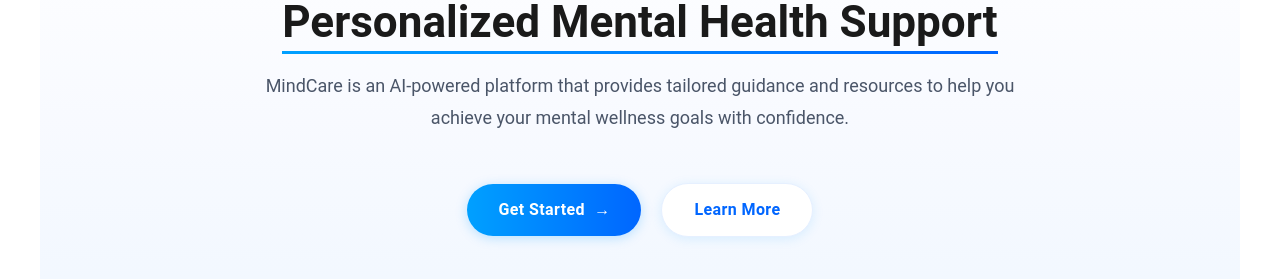
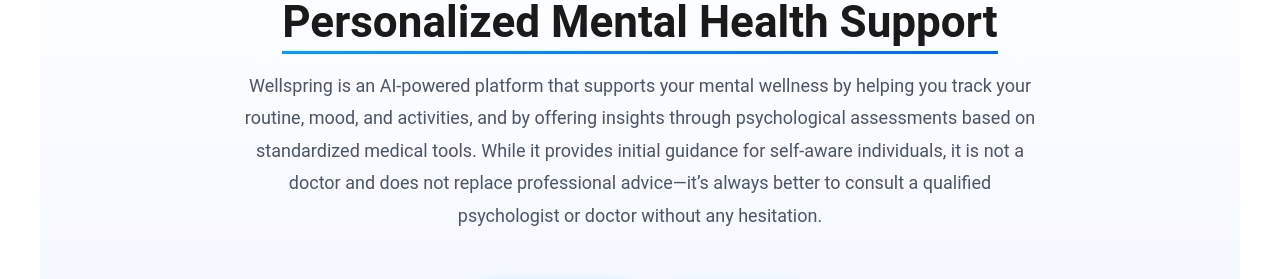
Before and after one commit to MBillahsust/WellSpring, a React (Create React App) app in the folder Frontend/: page / in a window 1280 px wide. Shown: the part 253-532 px from the top of the page. Built offline with nearby package versions, Linux system fonts and the light colour scheme; no server answers.

Commit message:
disclaimer message added

```diff
--- a/Frontend/src/Components/Community.js
+++ b/Frontend/src/Components/Community.js
@@ -19,7 +19,7 @@ export default function CommunityFeatures() {
     {
       title: "Counsellor Bot",
       description: "Chat with our counsellor bot to get immediate assistance and guidance whenever you need support.",
-      path: "/counsellor-bot",
+      path: "/ai-counselor",
       icon: FaRobot,
       buttonText: "Chat Now"
     }
--- a/Frontend/src/Components/Personalized.js
+++ b/Frontend/src/Components/Personalized.js
@@ -32,8 +32,9 @@ export default function BigCard({ onGetStartedClick }) {
             whileInView={{ opacity: 1, y: 0 }}
             transition={{ duration: 0.8, delay: 0.3 }}
           >
-            MindCare is an AI-powered platform that provides tailored guidance and resources
-            to help you achieve your mental wellness goals with confidence.
+            Wellspring is an AI-powered platform that supports your mental wellness by helping you track your routine, mood, and activities, and by offering insights through psychological assessments based on standardized medical tools. While it provides initial guidance for self-aware individuals, it is not a doctor and does not replace professional advice—it’s always better to consult a qualified psychologist or doctor without any hesitation.
+
+
           </motion.p>
           <motion.div
             className="flex flex-col sm:flex-row justify-center items-center gap-4 sm:gap-5"
@@ -47,7 +48,7 @@ export default function BigCard({ onGetStartedClick }) {
               className="w-full sm:w-auto"
             >
               <Link
-                to="/get-started"
+                to="/signup"
                 className="group w-full sm:w-auto inline-flex items-center justify-center px-8 py-3.5 bg-gradient-to-r from-[#00a0ff] to-[#0066ff] text-white text-[1rem] font-semibold tracking-wide rounded-full shadow-[0_2px_12px_rgba(0,157,255,0.25)] hover:shadow-[0_4px_16px_rgba(0,157,255,0.35)] transition-all duration-300"
                 onClick={onGetStartedClick}
               >
--- a/Frontend/src/pages/AICounselorPages/AICounselor.js
+++ b/Frontend/src/pages/AICounselorPages/AICounselor.js
@@ -243,17 +243,14 @@ const AICounselor = () => {
     }, 1000);
   };
 
-  // Load chat history
-  const loadChatHistory = (id) => {
-    // Implementation of loadChatHistory function
-  };
+
 
   const [gameCount, setGameCount] = useState(5);
 
   const lines = [
     "AI Counselor",
     "Your personal mental health assistant",
-    "Always here to listen and guide."
+    "The AI counselor provides initial guidance to help you understand your mental well-being—always consult a professional before drawing any conclusions."
   ];
 
   const container = {
--- a/Frontend/src/pages/AICounselorPages/CounsellorBotChat.js
+++ b/Frontend/src/pages/AICounselorPages/CounsellorBotChat.js
@@ -50,7 +50,7 @@ const CopilotLikeChat = () => {
     setMessages(prev => [...prev, { sender: 'user', text }]);
     setIsLoading(true);
     try {
-      const systemPrompt = `You are an empathetic and professional AI mental health counselor. Your role is to understand the user's mental health condition, mood patterns, daily activities, and cognitive performance based on the detailed data provided. Use this comprehensive overview of the user's recent assessments, mood history, activity logs, and game performance metrics to offer personalized, supportive, and practical advice that promotes the user's emotional well-being, cognitive health, and overall balance in daily life. Always communicate with compassion, avoid judgment, and tailor your responses to reflect the unique experiences and needs revealed by the data.`;
+      const systemPrompt = `You are an empathetic and professional AI mental health counselor. Your role is to understand the user's mental health condition, mood patterns, daily activities, and cognitive performance based on the detailed data provided. Use this comprehensive overview of the user's recent assessments, mood history, activity logs, and game performance metrics to offer personalized, supportive, and practical advice that promotes the user's emotional well-being, cognitive health, and overall balance in daily life. Always communicate with compassion, avoid judgment, and tailor your responses to reflect the unique experiences and needs revealed by the data. Also Make sure that your responses are always formatted nicely.`;
       let contextString = '';
       if (context) {
         try {
```
